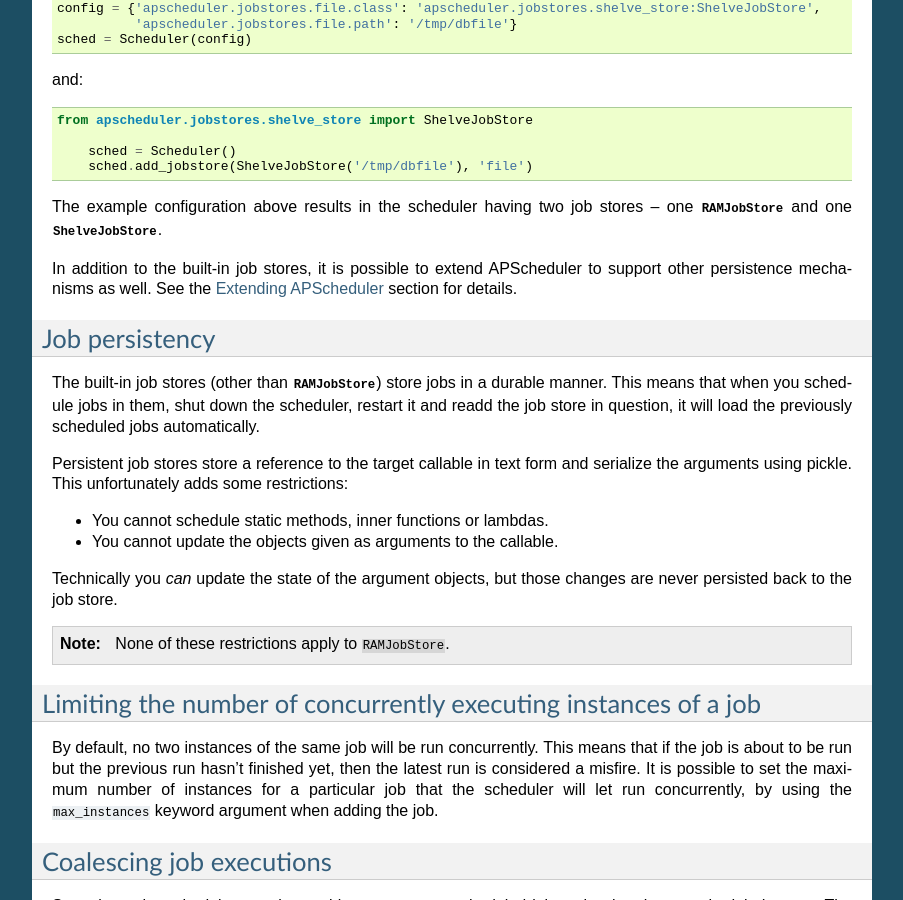
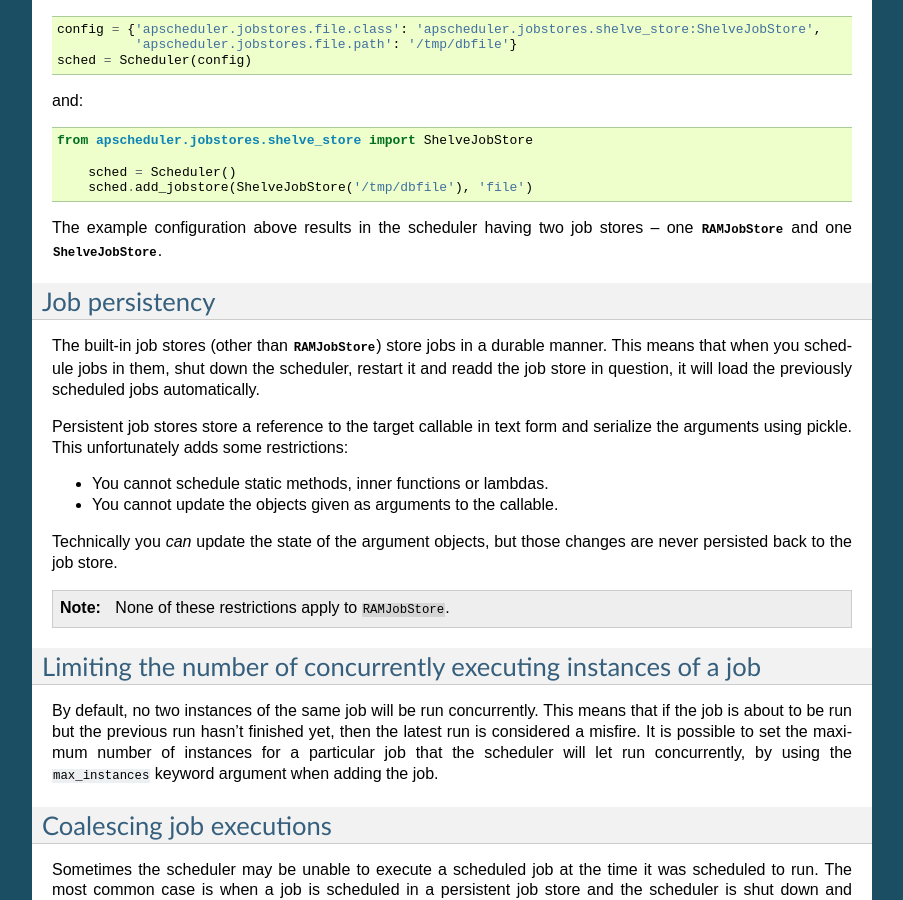
Before and after one commit to agronholm/apscheduler, a Sphinx documentation site: the page built from docs/index.rst, in a window 1280 px wide and 900 px high, scrolled down 3911 px. Shown: the whole window, without its empty margins (198-1101 px from the left). Built offline with Sphinx 7.4.7, drawn with Linux system fonts in a browser that asks for light colours; some of the changed text lies outside the part shown.

Commit message:
Linked to the "extending" document and fixed an error in the short code example

```diff
--- a/docs/extending.rst
+++ b/docs/extending.rst
@@ -43,4 +43,4 @@
 To use your job store, you must add it to the scheduler as normal::
 
   jobstore = MyJobStore()
-  scheduler.add_jobstore(jobstore)
+  scheduler.add_jobstore(jobstore, 'mystore')
--- a/docs/index.rst
+++ b/docs/index.rst
@@ -225,10 +225,6 @@
 :class:`~apscheduler.jobstores.ram_store.RAMJobStore` and one
 :class:`~apscheduler.jobstores.shelve_store.ShelveJobStore`.
 
-In addition to the built-in job stores, it is possible to extend APScheduler to
-support other persistence mechanisms as well. See the
-:doc:`Extending APScheduler <extending>` section for details.
-
 
 Job persistency
 ---------------
```
Also changed, not shown: other parts of docs/index.rst (+7 -0 lines).
